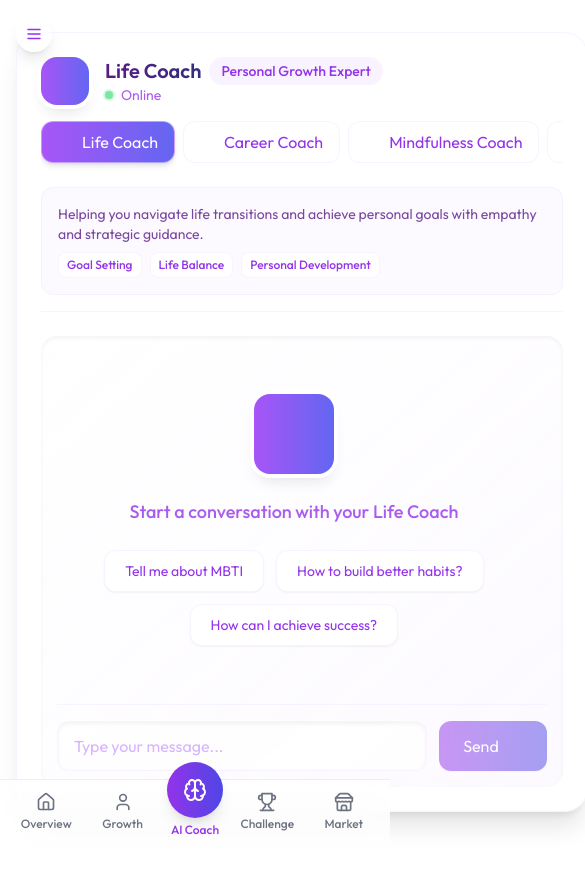
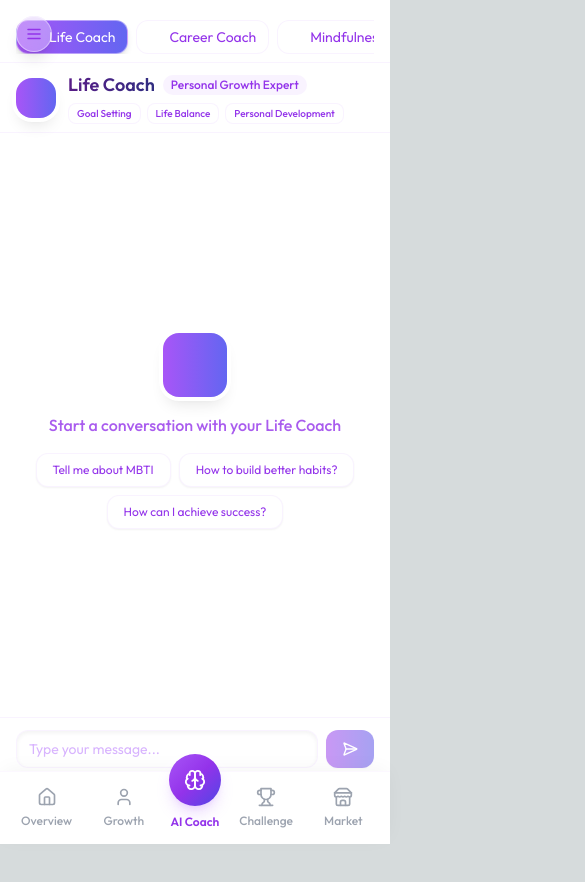
Before and after one commit to apkaisaw/MBetterTI-flow, a Next.js app: page /ai-life-coach in a window 390 px wide. Shown: the top 882 px of the page, 585 px wide, since content can reach past the window. After the commit the page ends 844 px from the top, so only its background shows below. Built offline with nearby package versions, Linux system fonts and the light colour scheme.

Commit message:
update: modify ai-life-coach page and mobile bottom nav

```diff
--- a/app/(dashboard)/ai-life-coach/page.tsx
+++ b/app/(dashboard)/ai-life-coach/page.tsx
@@ -1,5 +1,6 @@
 'use client'
 import React, { useState, useEffect, useRef } from 'react'
+import { SendHorizontal } from 'lucide-react'
 
 // 预设的AI回复
 const predefinedResponses = [
@@ -100,15 +101,6 @@ export default function SoulBecoming() {
       icon: 'heart',
       specialties: ['Stress Management', 'Meditation', 'Emotional Intelligence'],
       gradient: 'from-green-500 to-teal-500'
-    },
-    {
-      id: 'productivity-coach',
-      name: 'Productivity Coach',
-      title: 'Efficiency Expert',
-      description: 'Helping you optimize your time and energy for maximum productivity and success.',
-      icon: 'zap',
-      specialties: ['Time Management', 'Habit Formation', 'Work Efficiency'],
-      gradient: 'from-orange-500 to-red-500'
     }
   ]);
 
@@ -163,67 +155,52 @@ export default function SoulBecoming() {
   }, [messages]);
 
   return (
-    <div className="max-w-7xl mx-auto h-[calc(100vh-2rem)] flex flex-col py-4">
-      <div className="flex gap-4 flex-1">
+    <div className="fixed inset-0 bottom-16 md:bottom-0 md:top-16">
+      <div className="flex h-full">
         {/* 主聊天区域 */}
-        <section className="flex-1 flex flex-col">
-          {/* Chat Card */}
-          <div className="bg-white/90 backdrop-blur-lg rounded-3xl shadow-xl p-6 flex-1 border border-purple-100/50 flex flex-col">
-            {/* Chat Header - 修改为包含角色选择器 */}
-            <div className="flex flex-col gap-4 mb-6 border-b border-purple-100/50 pb-4">
-              <div className="flex items-center justify-between">
-                <div className="flex items-center">
-                  <div className={`w-12 h-12 rounded-2xl bg-gradient-to-r ${selectedRole.gradient} flex items-center justify-center shadow-lg ring-4 ring-white`}>
-                    <i data-lucide={selectedRole.icon} className="w-6 h-6 text-white"></i>
-                  </div>
-                  <div className="ml-4">
-                    <div className="flex items-center gap-2">
-                      <h3 className="text-xl font-semibold bg-gradient-to-r from-purple-900 to-indigo-900 bg-clip-text text-transparent">
-                        {selectedRole.name}
-                      </h3>
-                      <span className="px-3 py-1 bg-purple-100/50 text-purple-600 text-sm rounded-full font-medium">
-                        {selectedRole.title}
-                      </span>
-                    </div>
-                    <div className="flex items-center gap-2">
-                      <span className="w-2 h-2 bg-green-400 rounded-full animate-pulse ring-2 ring-green-400/30"></span>
-                      <p className="text-sm text-purple-600/80">Online</p>
-                    </div>
-                  </div>
-                </div>
-                <button className="text-purple-400 hover:text-purple-600 transition-colors p-2 hover:bg-purple-50 rounded-xl">
-                  <i data-lucide="settings" className="w-5 h-5"></i>
-                </button>
-              </div>
-
-              {/* 角色选择器 */}
-              <div className="flex gap-2 overflow-x-auto pb-2 scrollbar-thin scrollbar-thumb-purple-200 scrollbar-track-transparent">
+        <section className="flex-1 flex flex-col bg-white/90">
+          {/* 角色选择器 - 居中显示 */}
+          <div className="flex justify-center border-b border-purple-100/50 py-2 md:py-4 px-4 md:px-6 pt-5 md:pt-6">
+            <div className="flex gap-2 overflow-x-auto max-w-full md:max-w-[600px] scrollbar-thin scrollbar-thumb-purple-200 scrollbar-track-transparent">
               {coachRoles.map((role) => (
                 <button
                   key={role.id}
                   onClick={() => setSelectedRole(role)}
-                    className={`flex-shrink-0 px-4 py-2 rounded-xl transition-all duration-300 ${
+                  className={`flex-shrink-0 px-3 md:px-4 py-1.5 md:py-2 rounded-xl transition-all duration-300 ${
                     selectedRole.id === role.id
                       ? `bg-gradient-to-r ${role.gradient} text-white shadow-md`
                       : 'bg-white text-purple-600 hover:bg-purple-50'
-                    } border border-purple-100/50`}
+                  } border border-purple-100/50 text-sm md:text-base`}
                 >
-                    <div className="flex items-center gap-2">
-                      <i data-lucide={role.icon} className="w-4 h-4"></i>
+                  <div className="flex items-center gap-1.5 md:gap-2">
+                    <i data-lucide={role.icon} className="w-3.5 h-3.5 md:w-4 md:h-4"></i>
                     <span>{role.name}</span>
                   </div>
                 </button>
               ))}
             </div>
+          </div>
 
-              {/* 角色简介 */}
-              <div className="bg-purple-50/50 rounded-xl p-4 border border-purple-100/50">
-                <p className="text-purple-900/80 text-sm mb-2">{selectedRole.description}</p>
-                <div className="flex flex-wrap gap-2">
+          {/* 当前角色信息 */}
+          <div className="flex items-center justify-between py-2 md:py-4 border-b border-purple-100/50 px-4 md:px-6">
+            <div className="flex items-center">
+              <div className={`w-10 md:w-12 h-10 md:h-12 rounded-2xl bg-gradient-to-r ${selectedRole.gradient} flex items-center justify-center shadow-lg ring-4 ring-white`}>
+                <i data-lucide={selectedRole.icon} className="w-5 md:w-6 h-5 md:h-6 text-white"></i>
+              </div>
+              <div className="ml-3 md:ml-4">
+                <div className="flex items-center gap-2 flex-wrap">
+                  <h3 className="text-lg md:text-xl font-semibold bg-gradient-to-r from-purple-900 to-indigo-900 bg-clip-text text-transparent">
+                    {selectedRole.name}
+                  </h3>
+                  <span className="px-2 md:px-3 py-0.5 md:py-1 bg-purple-100/50 text-purple-600 text-xs md:text-sm rounded-full font-medium">
+                    {selectedRole.title}
+                  </span>
+                </div>
+                <div className="flex flex-wrap gap-1.5 md:gap-2 mt-1">
                   {selectedRole.specialties.map((specialty, index) => (
                     <span
                       key={index}
-                      className={`px-2 py-1 rounded-lg text-xs font-medium bg-white text-purple-600 border border-purple-100/50`}
+                      className={`px-2 py-0.5 rounded-lg text-[10px] md:text-xs font-medium bg-white text-purple-600 border border-purple-100/50`}
                     >
                       {specialty}
                     </span>
@@ -231,26 +208,31 @@ export default function SoulBecoming() {
                 </div>
               </div>
             </div>
+            <button className="text-purple-400 hover:text-purple-600 transition-colors p-2 hover:bg-purple-50 rounded-xl md:block hidden">
+              <i data-lucide="settings" className="w-5 h-5"></i>
+            </button>
+          </div>
 
-            {/* Chat Content - 修改为自适应高度 */}
-            <div className="flex-1 flex flex-col bg-gradient-to-br from-white to-purple-50/50 rounded-2xl p-4 shadow-inner">
-              {/* Messages Area - 修改为自适应 */}
+          {/* Chat Content Area */}
+          <div className="flex-1 flex flex-col min-h-0">
+            {/* Messages Area */}
             <div
               ref={messageContainerRef}
-                className="flex-1 overflow-y-auto mb-4 space-y-4 scrollbar-thin scrollbar-thumb-purple-200 scrollbar-track-transparent pr-4"
+              className="flex-1 overflow-y-auto"
             >
+              <div className="h-full px-4 md:px-6 py-3 md:py-4 space-y-4 pb-10">
                 {messages.length === 0 ? (
-                  <div className="flex flex-col items-center justify-center h-full text-purple-400 space-y-6">
-                    <div className={`w-20 h-20 rounded-2xl bg-gradient-to-r ${selectedRole.gradient} flex items-center justify-center shadow-lg ring-4 ring-white`}>
-                      <i data-lucide={selectedRole.icon} className="w-10 h-10 text-white"></i>
+                  <div className="flex flex-col items-center justify-center h-full text-purple-400 space-y-4 md:space-y-6">
+                    <div className={`w-16 md:w-20 h-16 md:h-20 rounded-2xl bg-gradient-to-r ${selectedRole.gradient} flex items-center justify-center shadow-lg ring-4 ring-white`}>
+                      <i data-lucide={selectedRole.icon} className="w-8 md:w-10 h-8 md:h-10 text-white"></i>
                     </div>
-                    <p className="text-lg text-purple-600/80 font-medium">Start a conversation with your {selectedRole.name}</p>
-                    <div className="flex flex-wrap gap-3 justify-center max-w-md">
+                    <p className="text-base md:text-lg text-purple-600/80 font-medium text-center px-4">Start a conversation with your {selectedRole.name}</p>
+                    <div className="flex flex-wrap gap-2 md:gap-3 justify-center max-w-md px-4">
                       {["Tell me about MBTI", "How to build better habits?", "How can I achieve success?"].map((suggestion) => (
                         <button
                           key={suggestion}
                           onClick={() => handleSuggestionClick(suggestion)}
-                          className="px-5 py-2.5 bg-white rounded-xl text-sm text-purple-600 hover:bg-purple-100 hover:text-purple-700 transition-all duration-300 border border-purple-100/50 shadow-sm hover:shadow-md"
+                          className="px-4 md:px-5 py-2 md:py-2.5 bg-white rounded-xl text-xs md:text-sm text-purple-600 hover:bg-purple-100 hover:text-purple-700 transition-all duration-300 border border-purple-100/50 shadow-sm hover:shadow-md"
                         >
                           {suggestion}
                         </button>
@@ -265,32 +247,32 @@ export default function SoulBecoming() {
                         className={`flex ${message.isUser ? 'justify-end' : 'justify-start'} group items-end gap-2`}
                       >
                         {!message.isUser && (
-                          <div className={`w-8 h-8 rounded-xl bg-gradient-to-r ${selectedRole.gradient} flex items-center justify-center shadow-md ring-2 ring-white`}>
-                            <i data-lucide={selectedRole.icon} className="w-4 h-4 text-white"></i>
+                          <div className={`w-7 md:w-8 h-7 md:h-8 rounded-xl bg-gradient-to-r ${selectedRole.gradient} flex items-center justify-center shadow-md ring-2 ring-white`}>
+                            <i data-lucide={selectedRole.icon} className="w-3.5 md:w-4 h-3.5 md:h-4 text-white"></i>
                           </div>
                         )}
                         <div
-                          className={`max-w-[70%] rounded-2xl p-4 shadow-sm ${
+                          className={`max-w-[85%] md:max-w-[70%] rounded-2xl p-3 md:p-4 shadow-sm ${
                             message.isUser
                               ? 'bg-gradient-to-r from-purple-600 to-indigo-600 text-white rounded-br-sm'
                               : 'bg-white text-purple-900 rounded-bl-sm'
-                          }`}
+                          } text-sm md:text-base`}
                         >
                           {message.content}
                         </div>
                         {message.isUser && (
-                          <div className="w-8 h-8 rounded-xl bg-gradient-to-r from-purple-600 to-indigo-600 flex items-center justify-center shadow-md ring-2 ring-white">
-                            <i data-lucide="user" className="w-4 h-4 text-white"></i>
+                          <div className="w-7 md:w-8 h-7 md:h-8 rounded-xl bg-gradient-to-r from-purple-600 to-indigo-600 flex items-center justify-center shadow-md ring-2 ring-white">
+                            <i data-lucide="user" className="w-3.5 md:w-4 h-3.5 md:h-4 text-white"></i>
                           </div>
                         )}
                       </div>
                     ))}
                     {isTyping && (
                       <div className="flex justify-start group items-end gap-2">
-                        <div className={`w-8 h-8 rounded-xl bg-gradient-to-r ${selectedRole.gradient} flex items-center justify-center shadow-md ring-2 ring-white`}>
-                          <i data-lucide={selectedRole.icon} className="w-4 h-4 text-white"></i>
+                        <div className={`w-7 md:w-8 h-7 md:h-8 rounded-xl bg-gradient-to-r ${selectedRole.gradient} flex items-center justify-center shadow-md ring-2 ring-white`}>
+                          <i data-lucide={selectedRole.icon} className="w-3.5 md:w-4 h-3.5 md:h-4 text-white"></i>
                         </div>
-                        <div className="bg-white text-purple-900 rounded-2xl rounded-bl-sm p-4 shadow-sm">
+                        <div className="bg-white text-purple-900 rounded-2xl rounded-bl-sm p-3 md:p-4 shadow-sm">
                           <div className="flex gap-1">
                             <span className="w-2 h-2 bg-purple-600 rounded-full animate-bounce"></span>
                             <span className="w-2 h-2 bg-purple-600 rounded-full animate-bounce [animation-delay:0.2s]"></span>
@@ -302,31 +284,34 @@ export default function SoulBecoming() {
                   </>
                 )}
               </div>
+            </div>
 
-              {/* Input Area - 固定在底部 */}
-              <form onSubmit={handleSendMessage} className="flex gap-3 pt-4 border-t border-purple-100/50">
+            {/* Input Area */}
+            <div className="border-t border-purple-100/50 px-4 md:px-6 py-3 md:py-4 bg-white/95 backdrop-blur-sm -mt-10">
+              <form onSubmit={handleSendMessage} className="flex gap-2 md:gap-3">
                 <input
                   type="text"
                   value={inputMessage}
                   onChange={(e) => setInputMessage(e.target.value)}
-                  className="flex-1 border border-purple-100/50 rounded-xl px-4 py-3 focus:outline-none focus:ring-2 focus:ring-purple-400/50 focus:border-transparent bg-white/80 placeholder-purple-300 shadow-inner"
+                  className="flex-1 border border-purple-100/50 rounded-xl px-3 md:px-4 py-2 md:py-3 focus:outline-none focus:ring-2 focus:ring-purple-400/50 focus:border-transparent bg-white/80 placeholder-purple-300 shadow-inner text-sm md:text-base"
                   placeholder="Type your message..."
                 />
                 <button
                   type="submit"
                   disabled={!inputMessage.trim()}
-                  className="bg-gradient-to-r from-purple-600 to-indigo-600 text-white px-6 py-3 rounded-xl hover:opacity-90 transition-all flex items-center gap-2 disabled:opacity-50 disabled:cursor-not-allowed shadow-sm hover:shadow-md disabled:hover:shadow-sm"
+                  className="bg-gradient-to-r from-purple-600 to-indigo-600 text-white px-4 md:px-6 py-2 md:py-3 rounded-xl hover:opacity-90 transition-all flex items-center gap-1.5 md:gap-2 disabled:opacity-50 disabled:cursor-not-allowed shadow-sm hover:shadow-md disabled:hover:shadow-sm text-sm md:text-base"
                 >
-                  <span>Send</span>
-                  <i data-lucide="send" className="w-4 h-4"></i>
+                  <span className="hidden md:inline">Send</span>
+                  <SendHorizontal className="w-4 h-4" />
                 </button>
               </form>
             </div>
           </div>
         </section>
 
-        {/* 新增的聊天记录侧边栏 */}
-        <aside className="w-80 bg-white/90 backdrop-blur-lg rounded-3xl shadow-xl p-6 border border-purple-100/50">
+        {/* 聊天记录侧边栏 */}
+        <aside className="w-80 bg-white/95 border-l border-purple-100/50 hidden md:block">
+          <div className="h-full p-6 overflow-y-auto">
             <div className="flex items-center justify-between mb-6 border-b border-purple-100/50 pb-4">
               <h3 className="text-lg font-semibold bg-gradient-to-r from-purple-900 to-indigo-900 bg-clip-text text-transparent">
                 Chat History
@@ -354,14 +339,6 @@ export default function SoulBecoming() {
                 </button>
               ))}
             </div>
-
-          <div className="mt-6 pt-4 border-t border-purple-100/50">
-            <button
-              className="w-full px-4 py-2.5 rounded-xl text-sm text-purple-600 hover:bg-purple-100 hover:text-purple-700 transition-all border border-purple-100/50 shadow-sm hover:shadow-md flex items-center justify-center gap-2"
-            >
-              <i data-lucide="download" className="w-4 h-4"></i>
-              <span>Export Chat History</span>
-            </button>
           </div>
         </aside>
       </div>
--- a/app/components/MobileBottomNav.tsx
+++ b/app/components/MobileBottomNav.tsx
@@ -38,8 +38,8 @@ const MobileBottomNav = () => {
 
   return (
     <div className="fixed bottom-0 left-0 right-0 z-50 md:hidden">
-      <div className="bg-white/80 backdrop-blur-lg border-t border-purple-100">
-        <nav className="flex justify-around items-center h-16 px-2 max-w-screen-lg mx-auto relative">
+      <div className="bg-white/95 backdrop-blur-2xl border-t border-purple-100/30 shadow-[0_-4px_20px_-4px_rgba(0,0,0,0.05)]">
+        <nav className="flex justify-around items-center h-[4.5rem] px-2 max-w-screen-lg mx-auto relative">
           {mainNavItems.map((item) => {
             const Icon = item.icon;
             const isActive = pathname.startsWith(item.path || '') ||
@@ -50,18 +50,26 @@ const MobileBottomNav = () => {
                 <Link
                   key={item.path}
                   href={item.path || ''}
-                  className="flex flex-col items-center justify-center -mt-6 relative"
+                  className="flex flex-col items-center justify-center -mt-8 relative group"
                 >
-                  <div className={`w-14 h-14 rounded-full flex items-center justify-center ${
+                  <div className={`w-[3.25rem] h-[3.25rem] rounded-full flex items-center justify-center ${
                     isActive
-                      ? 'bg-gradient-to-r from-purple-600 to-indigo-600'
-                      : 'bg-purple-100'
-                  } shadow-lg hover:shadow-xl hover:-translate-y-1 transition-all duration-300`}>
-                    <Icon size={24} className={isActive ? 'text-white' : 'text-purple-600'} />
+                      ? 'bg-gradient-to-br from-purple-500 via-purple-600 to-indigo-600 shadow-purple-400/30'
+                      : 'bg-gradient-to-br from-purple-50 to-purple-100/80'
+                  } shadow-lg group-hover:shadow-xl group-hover:-translate-y-1.5 group-hover:scale-110 transition-all duration-300 ease-out`}>
+                    <div className="relative">
+                      <Icon size={22} className={`${isActive ? 'text-white' : 'text-purple-600'} transform transition-transform duration-300`} />
+                      {!isActive && (
+                        <>
+                          <div className="absolute inset-0 bg-purple-600/10 blur-xl rounded-full opacity-0 group-hover:opacity-100 transition-opacity duration-300" />
+                          <div className="absolute -inset-3 bg-purple-100/50 rounded-full opacity-0 group-hover:opacity-100 scale-0 group-hover:scale-100 transition-all duration-300" />
+                        </>
+                      )}
+                    </div>
                   </div>
-                  <span className={`text-xs font-medium mt-1 ${
-                    isActive ? 'text-purple-600' : 'text-gray-500'
-                  }`}>
+                  <span className={`text-xs font-medium mt-2 ${
+                    isActive ? 'text-purple-600 font-semibold' : 'text-gray-500'
+                  } transition-all duration-200 group-hover:text-purple-500`}>
                     {item.name}
                   </span>
                 </Link>
@@ -72,14 +80,24 @@ const MobileBottomNav = () => {
               <Link
                 key={item.path}
                 href={item.path || ''}
-                className={`flex flex-col items-center justify-center w-16 h-full relative ${
+                className={`flex flex-col items-center justify-center w-16 h-full relative group ${
                   isActive
                     ? 'text-purple-600'
-                    : 'text-gray-500 hover:text-purple-500'
+                    : 'text-gray-400 hover:text-purple-500'
                 }`}
               >
-                <Icon size={20} className={`mb-1 transition-colors duration-200 ${isActive ? 'text-purple-600' : ''}`} />
-                <span className="text-xs font-medium">{item.name}</span>
+                <div className="relative">
+                  <Icon size={20} className={`mb-1.5 transition-all duration-300 ease-out ${
+                    isActive ? 'text-purple-600 scale-110' : 'group-hover:scale-110 group-hover:text-purple-500'
+                  }`} />
+                  {isActive && <div className="absolute -inset-1 bg-purple-400/20 blur-md rounded-full -z-10" />}
+                </div>
+                <span className={`text-xs font-medium transition-all duration-200 ${
+                  isActive ? 'font-semibold' : ''
+                }`}>{item.name}</span>
+                {isActive && (
+                  <div className="absolute -bottom-[1.125rem] w-1 h-1 rounded-full bg-purple-600" />
+                )}
               </Link>
             );
           })}
```
Lines whose indentation alone changed are shown as unchanged.
